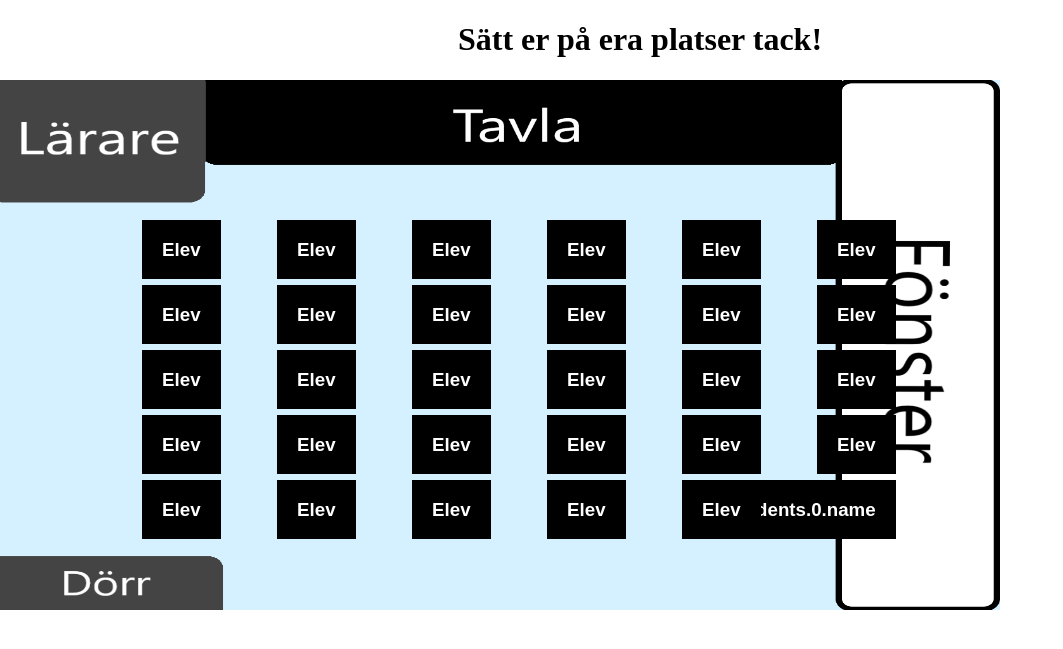
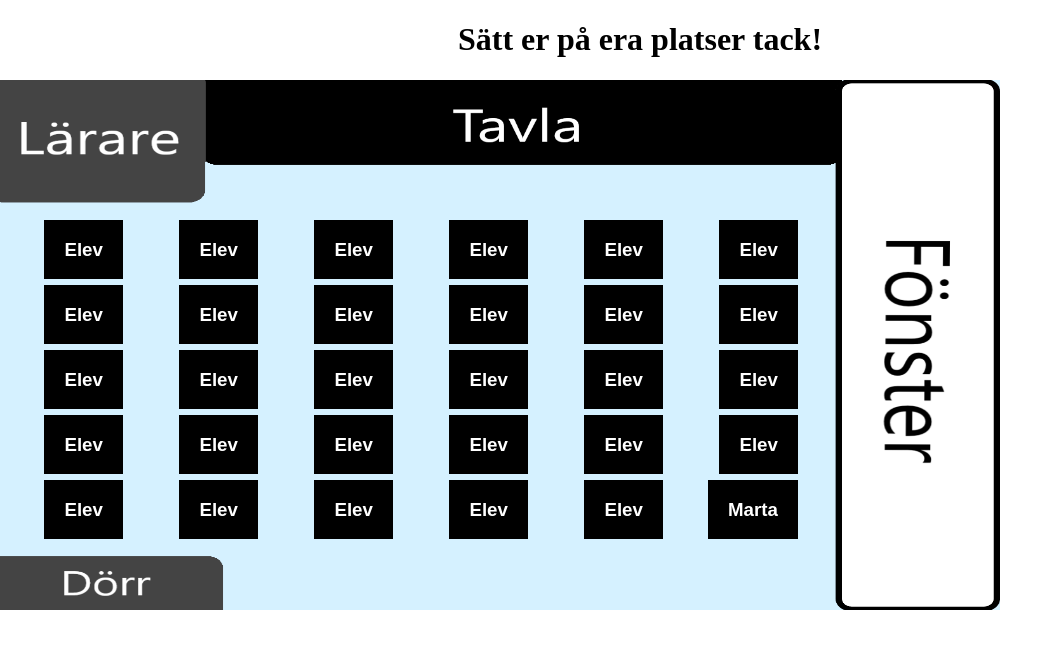
Before and after one commit to martarel/ClassroomSeatGenerator, a Django app: template classroom/templates/classroom/b12.html in a window 1280 px wide. Shown: the top 649 px of the page, without its empty margins (0-1063 px from the left). Run offline with Django 4.2, Linux system fonts and the light colour scheme; the template is opened without the code that fills it: values that come from a table or form of the project are taken from there, others are empty; data comes from the database, SQL or seed files in the repository.

Commit message:
Update b12.html

```diff
--- a/classroom/templates/classroom/b12.html
+++ b/classroom/templates/classroom/b12.html
@@ -297,7 +297,7 @@
 
   <div class="container">
     <div class="block1">
-      <h3>students.0.name</h3>
+      <h3>{{ students.0.name }}</h3>
         <div class="block2">
           <h3>Elev</h3>
           <div class="block3">
```
